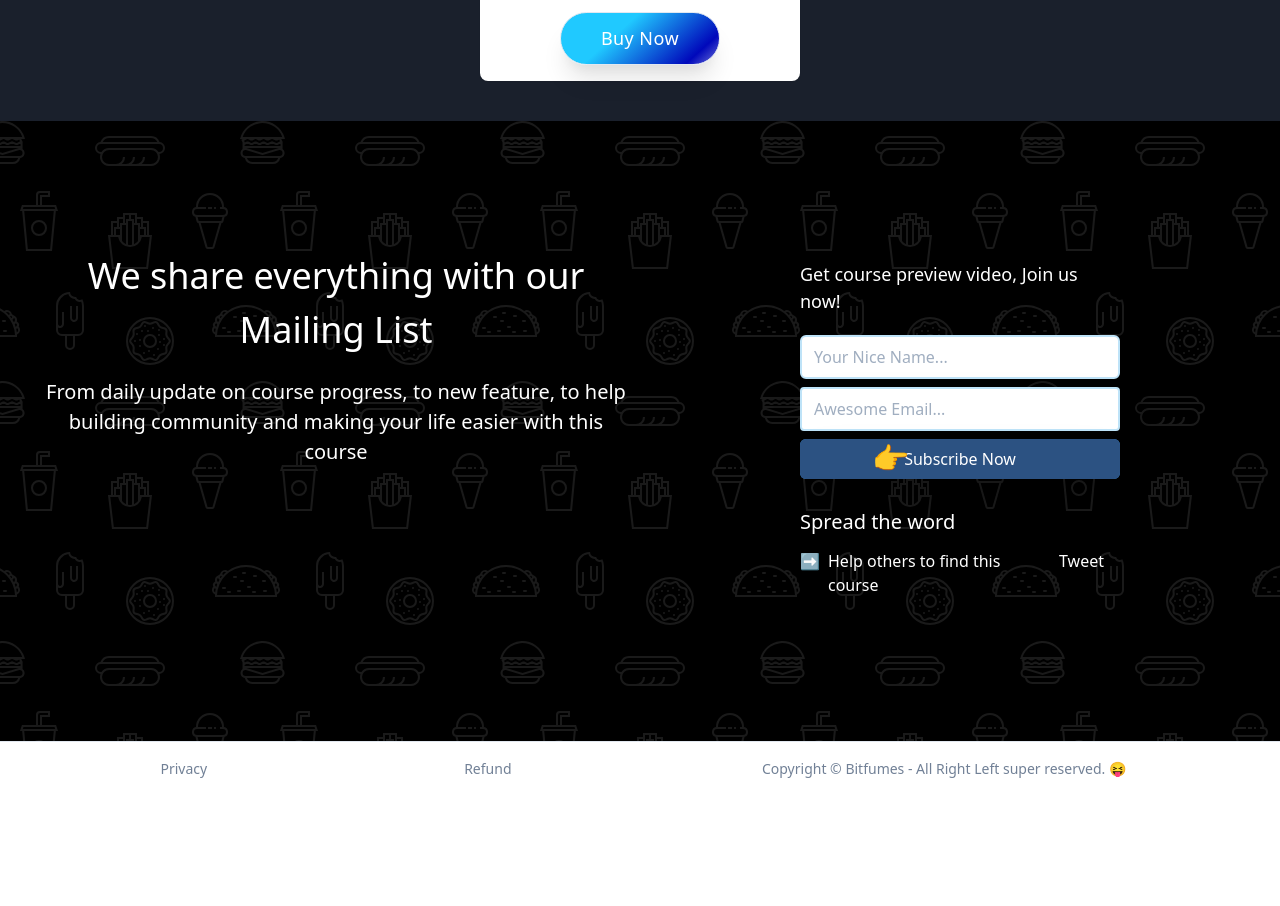
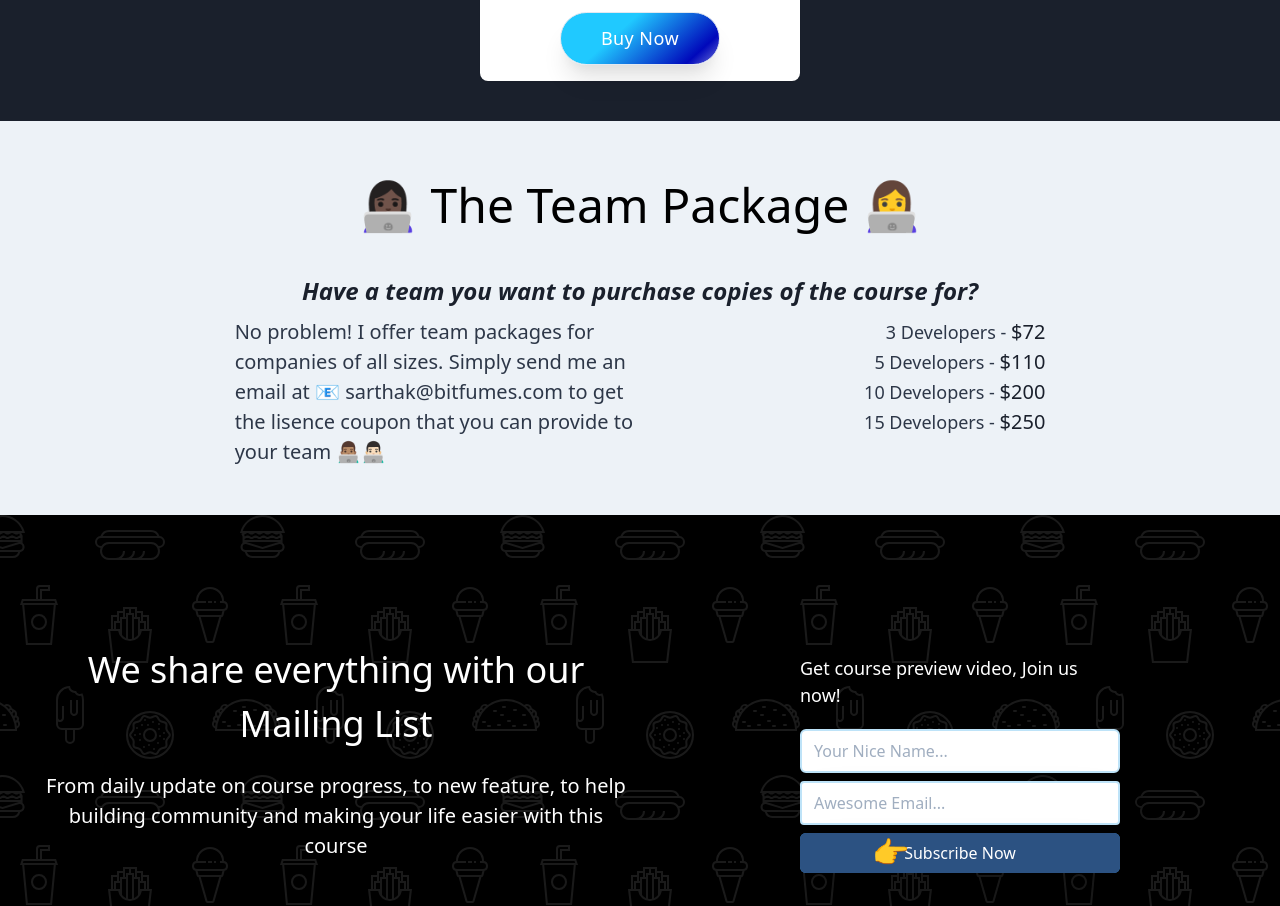
Before and after one commit to sarthaksavvy/in-depth-laravel, a Svelte app: page / in a window 1280 px wide. Shown: the part 8640-9546 px from the top of the page. Before the commit the page ends 9435 px from the top, so only its background shows below. Built offline with nearby package versions, Linux system fonts and the light colour scheme.

Commit message:
team package added

```diff
--- a/src/Components/TeamPackage.svelte
+++ b/src/Components/TeamPackage.svelte
@@ -1,4 +1,38 @@
-<section class="px-8 py-24 bg-gray-200">
-	<h2 class="text-3xl">The Team Package</h2>
-	 <p>Have a team you want to purchase copies of the course for? No problem! I offer team packages for companies of all sizes. Simply send me an email at sarthak@bitfumes.com with a little more information and I'll share the details with you.</p>
+<section class="px-8 py-12 bg-gray-200">
+  <h2 class="text-5xl text-center">👩🏿‍💻 The Team Package 👩‍💻</h2>
+  <div class="flex justify-center">
+    <div class="w-full md:w-8/12 mt-6 text-center">
+      <p class="italic text-2xl font-semibold text-gray-900 py-2">
+        Have a team you want to purchase copies of the course for?
+      </p>
+      <div class="flex flex-wrap justify-around">
+        <div class="w-full md:w-1/2">
+          <p class="text-gray-800 text-xl text-left">
+            No problem! I offer team packages for companies of all sizes. Simply
+            send me an email at 📧 sarthak@bitfumes.com to get the lisence
+            coupon that you can provide to your team 👨🏽‍💻👨🏻‍💻
+          </p>
+        </div>
+
+        <ul class="w-full md:w-1/2 text-right">
+          <li class="text-gray-800 text-lg">
+            3 Developers -
+            <span class="text-gray-900 text-xl">$72</span>
+          </li>
+          <li class="text-gray-800 text-lg">
+            5 Developers -
+            <span class="text-gray-900 text-xl">$110</span>
+          </li>
+          <li class="text-gray-800 text-lg">
+            10 Developers -
+            <span class="text-gray-900 text-xl">$200</span>
+          </li>
+          <li class="text-gray-800 text-lg">
+            15 Developers -
+            <span class="text-gray-900 text-xl">$250</span>
+          </li>
+        </ul>
+      </div>
+    </div>
+  </div>
 </section>
--- a/src/Pages/Home.svelte
+++ b/src/Pages/Home.svelte
@@ -16,7 +16,6 @@
 
 <Banner />
 <Preview />
-<!-- <TeamPackage /> -->
 <WhatYouWillLearn />
 <QuoteFromTaylor />
 <Intro />
@@ -25,5 +24,6 @@
 <Instructor />
 <Faq />
 <BuyNow />
+<TeamPackage />
 <EmailButton />
 <Footer />
```
